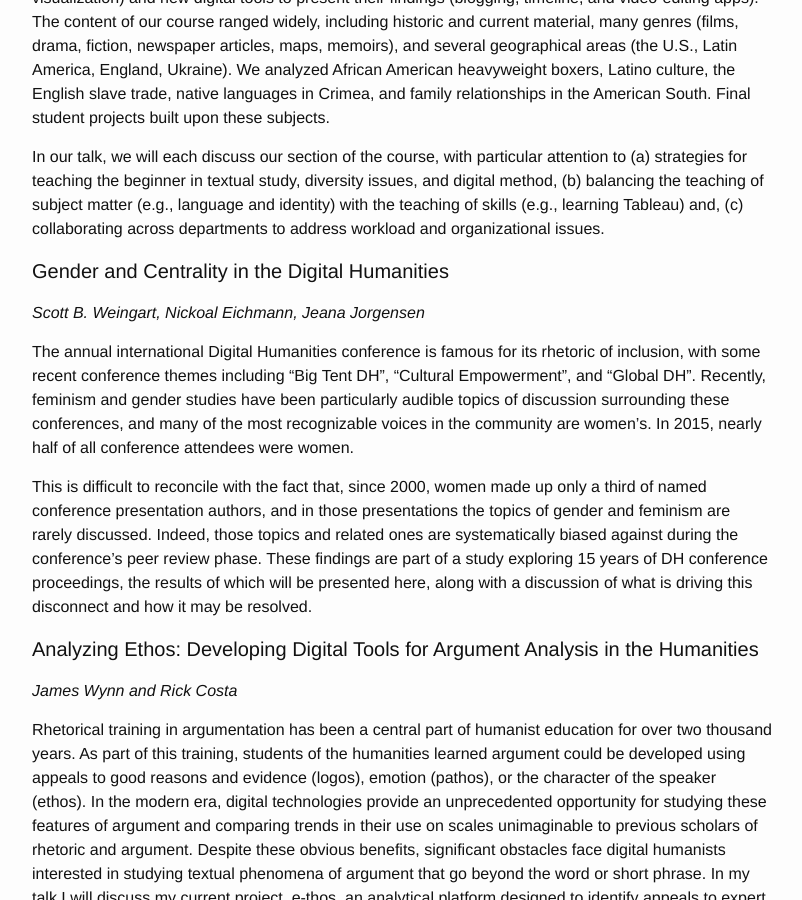
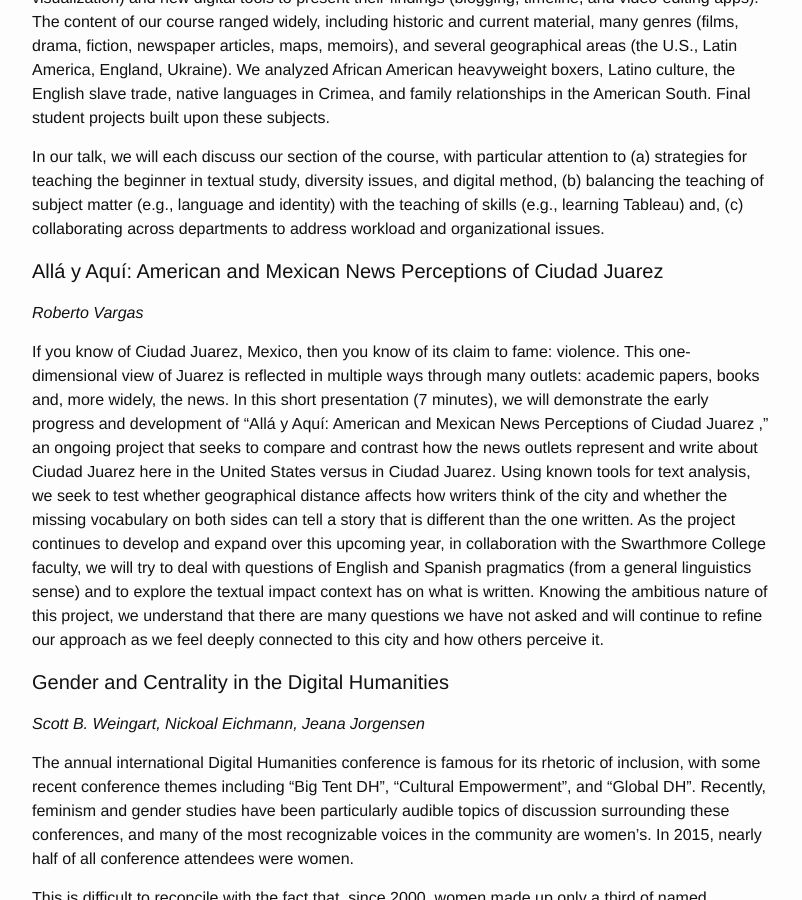
Before and after one commit to KeystoneDH/2016, a Jekyll site: the page built from abstracts.md, in a window 1280 px wide and 900 px high, scrolled down 18958 px. Shown: the whole window, without its empty margins (238-1040 px from the left). Built offline with Jekyll 4.4.1, drawn with Linux system fonts in a browser that asks for light colours.

Commit message:
Add Vargas

```diff
--- a/abstracts.md
+++ b/abstracts.md
@@ -346,6 +346,13 @@ In Fall 2015, ten undergraduates learned to grapple with complex issues of ident
 
 In our talk, we will each discuss our section of the course, with particular attention to (a) strategies for teaching the beginner in textual study, diversity issues, and digital method, (b) balancing the teaching of subject matter (e.g., language and identity) with the teaching of skills (e.g., learning Tableau) and, (c) collaborating across departments to address workload and organizational issues.
 
+#### Allá y Aquí: American and Mexican News Perceptions of Ciudad Juarez
+{: #submission-62}
+
+*Roberto Vargas*
+
+If you know of Ciudad Juarez, Mexico, then you know of its claim to fame: violence. This one-dimensional view of Juarez is reflected in multiple ways through many outlets: academic papers, books and, more widely, the news. In this short presentation (7 minutes), we will demonstrate the early progress and development of “Allá y Aquí: American and Mexican News Perceptions of Ciudad Juarez ,” an ongoing project that seeks to compare and contrast how the news outlets represent and write about Ciudad Juarez here in the United States versus in Ciudad Juarez. Using known tools for text analysis, we seek to test whether geographical distance affects how writers think of the city and whether the missing vocabulary on both sides can tell a story that is different than the one written.  As the project continues to develop and expand over this upcoming year, in collaboration with the Swarthmore College faculty, we will try to deal with questions of English and Spanish pragmatics (from a general linguistics sense) and to explore the textual impact context has on what is written. Knowing the ambitious nature of this project, we understand that there are many questions we have not asked and will continue to refine our approach as we feel deeply connected to this city and how others perceive it.
+
 #### Gender and Centrality in the Digital Humanities
 {: #submission-60}
 
```
